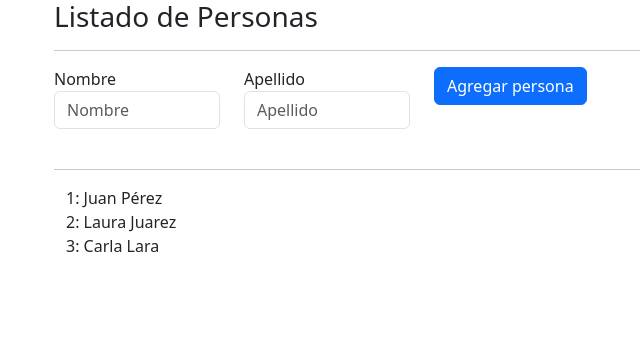
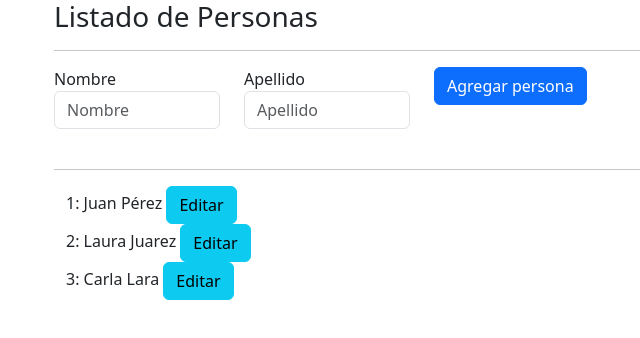
Before and after one commit to ia70/learning.Angular, an Angular app in the folder listado-personas/: page / in a window 1280 px wide. Shown: the top 338 px of the page, without its empty margins (28-668 px from the left). Built offline with nearby package versions, Linux system fonts and the light colour scheme.

Commit message:
Comunicación entre componentes con un servicio

```diff
--- a/listado-personas/src/app/formulario/formulario.component.ts
+++ b/listado-personas/src/app/formulario/formulario.component.ts
@@ -5,17 +5,24 @@ import { PersonasService } from '../personas.service';
 @Component({
   selector: 'app-formulario',
   templateUrl: './formulario.component.html',
-  styleUrl: './formulario.component.css'
+  styleUrl: './formulario.component.css',
 })
 export class FormularioComponent {
   @ViewChild('nombreInput') nombreInput: ElementRef;
   @ViewChild('apellidoInput') apellidoInput: ElementRef;
 
-  constructor(private personasService: PersonasService) {}
+  constructor(private personasService: PersonasService,) {
+    personasService.saludar.subscribe(
+      (indice: number) => alert("El indice es: " + indice)
+    );
+  }
 
   agregarPersona() {
     let persona: Persona;
-    persona = new Persona(this.nombreInput.nativeElement.value, this.apellidoInput.nativeElement.value);
+    persona = new Persona(
+      this.nombreInput.nativeElement.value,
+      this.apellidoInput.nativeElement.value
+    );
 
     this.personasService.agregarPersona(persona);
   }
--- a/listado-personas/src/app/persona/persona.component.html
+++ b/listado-personas/src/app/persona/persona.component.html
@@ -3,6 +3,10 @@
         <div class="col">
             <div>
                 {{indice + 1}}: {{persona.nombre}} {{persona.apellido}}
+                <button
+                    class="btn btn-info"
+                    (click)="emitirSaludo()"
+                >Editar</button>
             </div>
         </div>
     </div>
--- a/listado-personas/src/app/persona/persona.component.ts
+++ b/listado-personas/src/app/persona/persona.component.ts
@@ -1,12 +1,19 @@
-import { Component, Input } from '@angular/core';
+import { Component, EventEmitter, Input } from '@angular/core';
 import { Persona } from '../persona.model';
+import { PersonasService } from '../personas.service';
 
 @Component({
   selector: 'app-persona',
   templateUrl: './persona.component.html',
-  styleUrl: './persona.component.css'
+  styleUrl: './persona.component.css',
 })
 export class PersonaComponent {
   @Input() persona: Persona;
   @Input() indice: number;
+
+  constructor(private personasService: PersonasService) {}
+
+  emitirSaludo() {
+    this.personasService.saludar.emit(this.indice);
+  }
 }
--- a/listado-personas/src/app/personas.service.ts
+++ b/listado-personas/src/app/personas.service.ts
@@ -1,15 +1,23 @@
-import { Injectable } from '@angular/core';
+import { EventEmitter, Injectable } from '@angular/core';
 import { LoggingService } from './LoggingService.service';
 import { Persona } from './persona.model';
 
 @Injectable()
 export class PersonasService {
-  personas: Persona[] = [new Persona('Juan', 'Pérez'), new Persona('Laura', 'Juarez'), new Persona('Carla', 'Lara'),];
+  personas: Persona[] = [
+    new Persona('Juan', 'Pérez'),
+    new Persona('Laura', 'Juarez'),
+    new Persona('Carla', 'Lara'),
+  ];
 
-  constructor(private loggingService: LoggingService){}
+  saludar = new EventEmitter<number>();
+
+  constructor(private loggingService: LoggingService) {}
 
   agregarPersona(persona: Persona) {
-    this.loggingService.enviaMensajeAConsola("Agregamos persona: " + persona.nombre);
+    this.loggingService.enviaMensajeAConsola(
+      'Agregamos persona: ' + persona.nombre
+    );
     this.personas.push(persona);
   }
 }
```
Also changed, not shown: 1 other file (tests, documents, lock files or other folders).
